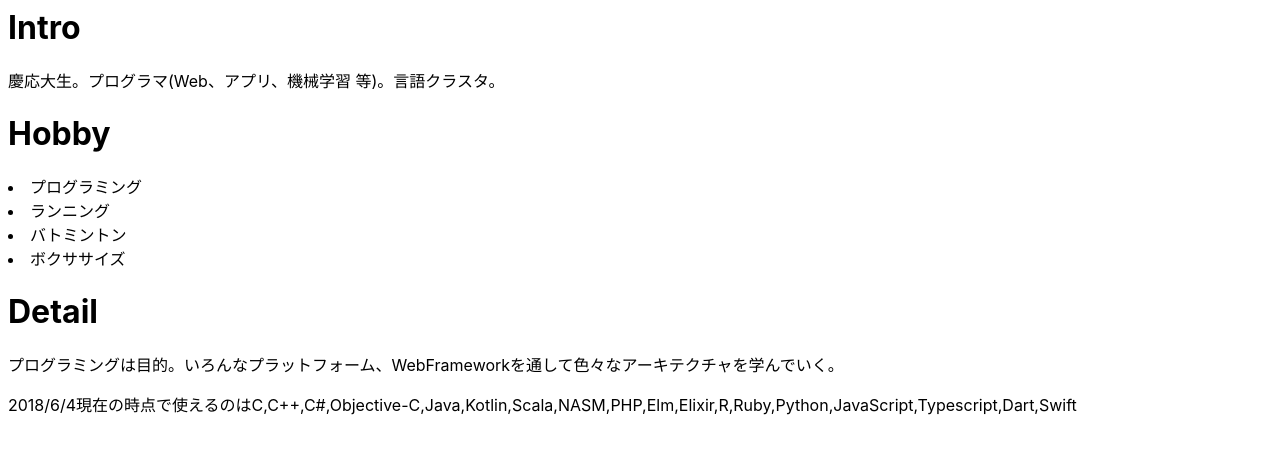
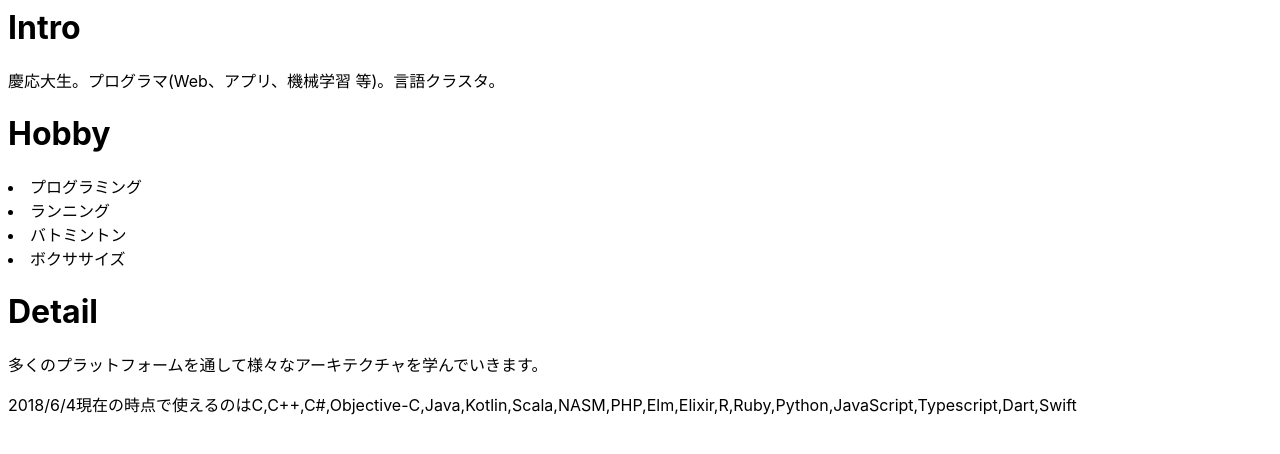
Before and after one commit to Ogiwara-CostlierRain464/Ogiwara-CostlierRain464.github.io, a plain HTML site: page index.html in a window 1280 px wide. Drawn offline with Linux system fonts and the light colour scheme.

Commit message:
language style improved

```diff
--- a/index.html
+++ b/index.html
@@ -34,7 +34,7 @@
 
 		<div>
 			<h1><b>Detail</b></h1>
-			<p>プログラミングは目的。いろんなプラットフォーム、WebFrameworkを通して色々なアーキテクチャを学んでいく。</p>
+			<p>多くのプラットフォームを通して様々なアーキテクチャを学んでいきます。</p>
 			<p>2018/6/4現在の時点で使えるのはC,C++,C#,Objective-C,Java,Kotlin,Scala,NASM,PHP,Elm,Elixir,R,Ruby,Python,JavaScript,Typescript,Dart,Swift</p>
 		</div>
 	</body>
```
